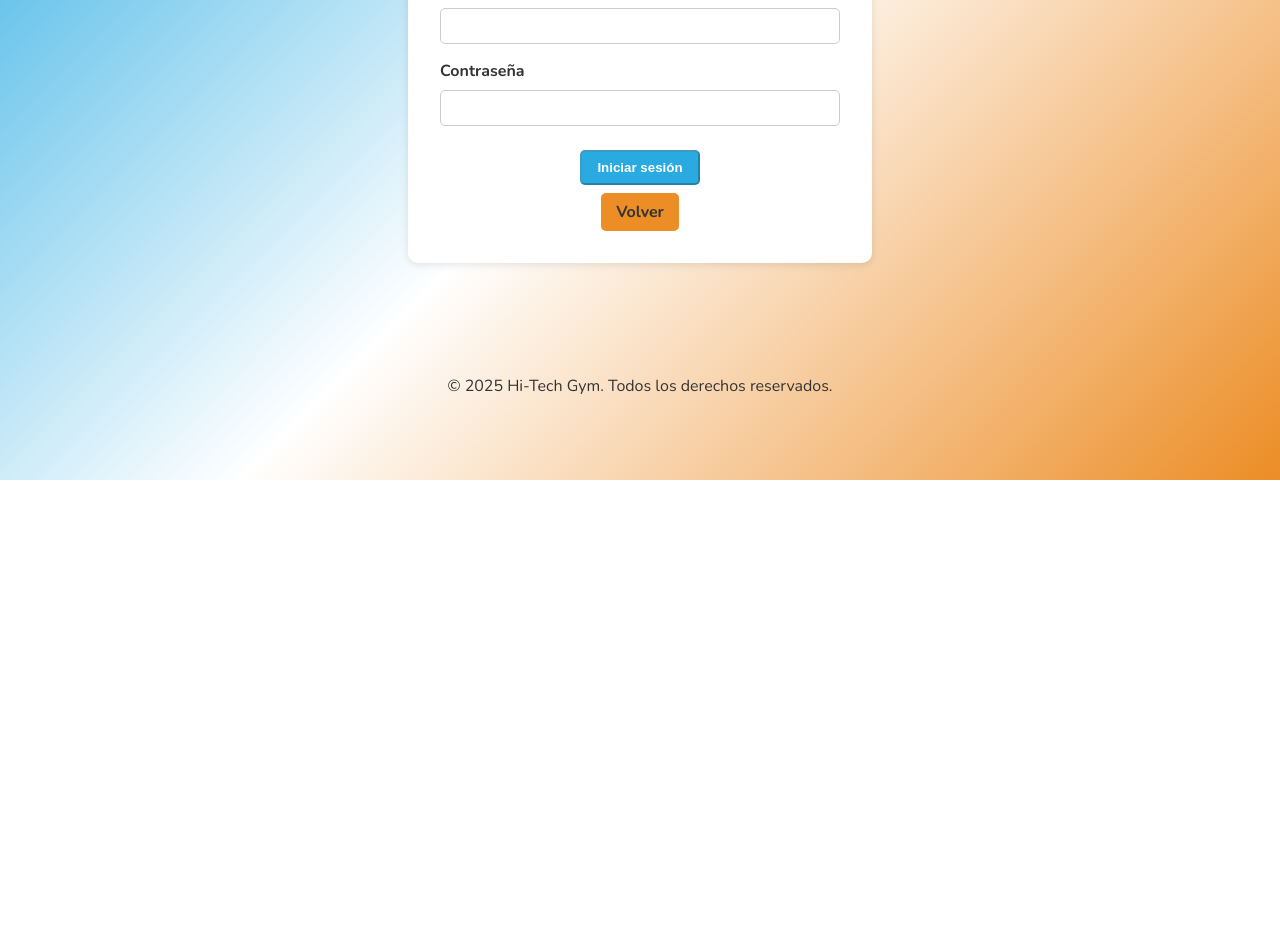
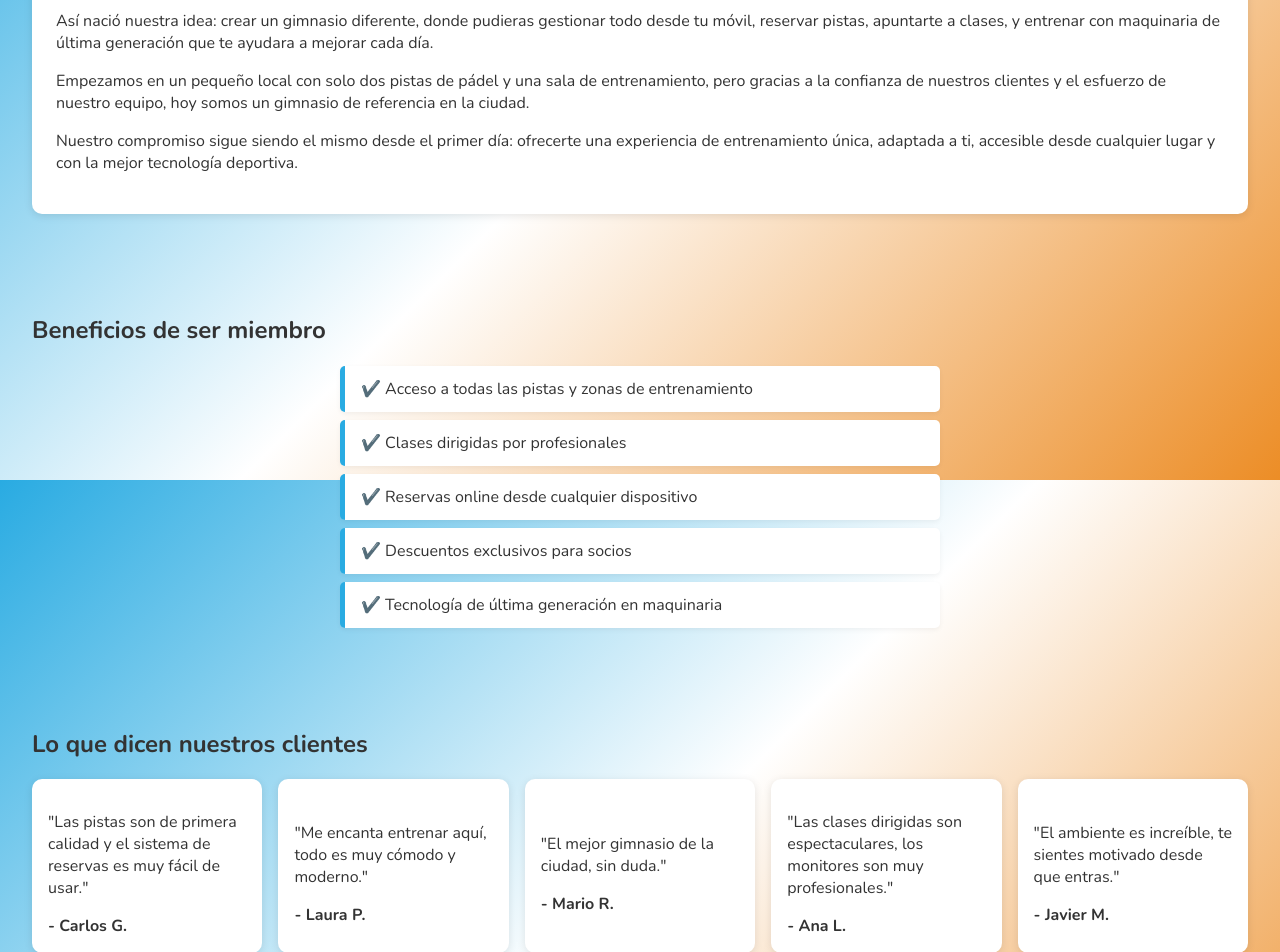
Before and after one commit to Julitown46/Hi-Tech-Gym, an Angular app in the folder frontend/: page /sobre-nosotros in a window 1280 px wide. Before the commit this address led to /login. Shown: the part 320-1272 px from the top of the page. Before the commit the page ends 800 px from the top, so only its background shows below. Built offline with nearby package versions, Linux system fonts and the light colour scheme.

Commit message:
Creada pagina Sobre nosotros y limpieza de codigo

```diff
--- a/frontend/src/app/app.routes.ts
+++ b/frontend/src/app/app.routes.ts
@@ -11,7 +11,7 @@ export const routes: Routes = [
     { path: '', component: InicioComponent },
     { path: 'login', component: LoginComponent },
     { path: 'perfil', component: PerfilComponent, canActivate: [authGuard] },
-    { path: 'contacto', component: ContactoComponent },
+    { path: 'sobre-nosotros', component: ContactoComponent },
     { path: 'reservas', component: ReservasComponent, canActivate: [authGuard] },
     { path: 'register', component: RegisterComponent },
     { path: '**', redirectTo: 'login' }
--- a/frontend/src/app/components/contacto/contacto.component.html
+++ b/frontend/src/app/components/contacto/contacto.component.html
@@ -1 +1,63 @@
-<p>contacto works!</p>
+<div class="section">
+    <h2>Sobre Nosotros</h2>
+    <div class="card">
+        <p>
+            Hi-Tech Gym nació en 2024 como el sueño de un grupo de apasionados del deporte y la tecnología.
+            Después de años entrenando en gimnasios tradicionales, nos dimos cuenta de que faltaba un espacio que
+            combinara la experiencia humana de los entrenadores con las posibilidades que ofrece la tecnología actual.
+        </p>
+        <p>
+            Así nació nuestra idea: crear un gimnasio diferente, donde pudieras gestionar todo desde tu móvil,
+            reservar pistas, apuntarte a clases, y entrenar con maquinaria de última generación que te ayudara a mejorar
+            cada día.
+        </p>
+        <p>
+            Empezamos en un pequeño local con solo dos pistas de pádel y una sala de entrenamiento, pero gracias a la
+            confianza
+            de nuestros clientes y el esfuerzo de nuestro equipo, hoy somos un gimnasio de referencia en la ciudad.
+        </p>
+        <p>
+            Nuestro compromiso sigue siendo el mismo desde el primer día: ofrecerte una experiencia de entrenamiento
+            única,
+            adaptada a ti, accesible desde cualquier lugar y con la mejor tecnología deportiva.
+        </p>
+    </div>
+</div>
+
+
+<div class="section">
+    <h2>Beneficios de ser miembro</h2>
+    <ul>
+        <li>✔️ Acceso a todas las pistas y zonas de entrenamiento</li>
+        <li>✔️ Clases dirigidas por profesionales</li>
+        <li>✔️ Reservas online desde cualquier dispositivo</li>
+        <li>✔️ Descuentos exclusivos para socios</li>
+        <li>✔️ Tecnología de última generación en maquinaria</li>
+    </ul>
+</div>
+
+<div class="section">
+    <h2>Lo que dicen nuestros clientes</h2>
+    <div class="review-carrusel">
+        <div class="card" *ngFor="let review of reviews">
+            <p>"{{ review.text }}"</p>
+            <strong>- {{ review.author }}</strong>
+        </div>
+    </div>
+</div>
+
+<section class="call-to-action section">
+    <h2>¿A qué esperas para unirte?</h2>
+    <p>Regístrate ahora y empieza a disfrutar de todos nuestros servicios.</p>
+    <div class="navbar-item auth-buttons">
+        <a routerLink="/register" class="navbar-item secondary-button">Registrarse</a>
+    </div>
+</section>
+
+<div class="section">
+    <h2>Visítanos</h2>
+    <div class="card">
+        <p>📍 Calle Gimnasio 23, Malaga</p>
+        <p>🕒 Lunes a Viernes: 7:00 - 22:00 | Sábados y Domingos: 8:00 - 20:00</p>
+    </div>
+</div>
--- a/frontend/src/app/components/contacto/contacto.component.ts
+++ b/frontend/src/app/components/contacto/contacto.component.ts
@@ -1,11 +1,19 @@
 import { Component } from '@angular/core';
+import { CommonModule } from '@angular/common';
 
 @Component({
   selector: 'app-contacto',
-  imports: [],
+  imports: [CommonModule],
   templateUrl: './contacto.component.html',
   styleUrl: './contacto.component.css'
 })
 export class ContactoComponent {
 
+  reviews = [
+  { text: 'Las pistas son de primera calidad y el sistema de reservas es muy fácil de usar.', author: 'Carlos G.' },
+  { text: 'Me encanta entrenar aquí, todo es muy cómodo y moderno.', author: 'Laura P.' },
+  { text: 'El mejor gimnasio de la ciudad, sin duda.', author: 'Mario R.' },
+  { text: 'Las clases dirigidas son espectaculares, los monitores son muy profesionales.', author: 'Ana L.' },
+  { text: 'El ambiente es increíble, te sientes motivado desde que entras.', author: 'Javier M.' }
+];
 }
--- a/frontend/src/app/components/inicio/inicio.component.html
+++ b/frontend/src/app/components/inicio/inicio.component.html
@@ -1,4 +1,3 @@
-<p *ngIf="logoutMessage" style="color: green; margin-top: 1rem;">{{ logoutMessage }}</p>
 <section class="hero">
   <h1>Bienvenido a <span class="highlight">Hi-Tech Gym</span></h1>
   <p>Tu gimnasio de confianza con reserva de pistas de pádel, clases dirigidas y la mejor tecnología deportiva para que
--- a/frontend/src/app/components/inicio/inicio.component.ts
+++ b/frontend/src/app/components/inicio/inicio.component.ts
@@ -13,11 +13,9 @@ import { RouterLink, Router, RouterModule } from '@angular/router';
 
 export class InicioComponent {
 
-  logoutMessage = '';
+  constructor(public loginService: LoginService, private router: Router) {}
 
-  constructor(public loginService: LoginService, private router: Router) { }
-
-  ngOnInit() {
+    ngOnInit() {
     this.loginService.syncLoginStatus();
   }
 
--- a/frontend/src/app/components/login/login.component.ts
+++ b/frontend/src/app/components/login/login.component.ts
@@ -38,6 +38,8 @@ export class LoginComponent {
             this.errorMessage = 'Credenciales incorrectas o usuario no válido';
           }
         });
+    } else {
+      this.toastService.showMessage('Por favor, rellene todos los datos');
     }
   }
 
--- a/frontend/src/app/components/navbar/navbar.component.html
+++ b/frontend/src/app/components/navbar/navbar.component.html
@@ -7,7 +7,7 @@
   <div class="navbar-menu">
     <a routerLink="/" class="navbar-item primary-button">Inicio</a>
     <a routerLink="/reserva" class="navbar-item primary-button">Reservar Pista</a>
-    <a routerLink="/contacto" class="navbar-item primary-button">Contacto</a>
+    <a routerLink="/sobre-nosotros" class="navbar-item primary-button">Sobre nosotros</a>
     <div *ngIf="loginService.loggedIn$ | async; else notLoggedIn">
       <div class="navbar-item auth-buttons">
         <a routerLink="/perfil" class="navbar-item secondary-button">Perfil</a>
--- a/frontend/src/styles.css
+++ b/frontend/src/styles.css
@@ -32,9 +32,26 @@ body {
 }
 
 .call-to-action {
-  background-color: var(--secondary-color);
-  color: var(--text-primary);
+  background-color: var(--primary-color);
+  color: white;
+  padding: 3rem 2rem;
+  text-align: center;
+  border-radius: 20px;
+  box-shadow: 0 4px 12px rgba(0, 0, 0, 0.15);
+  margin: 3rem auto;
+  max-width: 800px;
 }
+
+.call-to-action h2 {
+  font-size: 2rem;
+  margin-bottom: 1rem;
+}
+
+.call-to-action p {
+  font-size: 1.2rem;
+  margin-bottom: 2rem;
+}
+
 
 .navbar-item {
   text-decoration: none;
@@ -178,3 +195,38 @@ footer {
   90% { opacity: 1; transform: translateX(-50%) translateY(0); }
   100% { opacity: 0; transform: translateX(-50%) translateY(-10px); }
 }
+
+.section ul {
+  list-style: none;
+  padding: 0;
+  max-width: 600px;
+  margin: 1rem auto;
+  text-align: left;
+}
+
+.section ul li {
+  background-color: white;
+  padding: 0.75rem 1rem;
+  margin: 0.5rem 0;
+  border-left: 5px solid var(--primary-color);
+  border-radius: 5px;
+  box-shadow: 0 2px 5px rgba(0, 0, 0, 0.05);
+}
+
+.review-carrusel .card {
+  flex: 1;
+  min-height: auto;
+  max-width: 300px;
+  padding: 1rem;
+  margin: 0 auto;
+  display: flex;
+  flex-direction: column;
+  justify-content: center;
+}
+
+.review-carrusel {
+  display: flex;
+  justify-content: center;
+  gap: 1rem;
+  flex-wrap: wrap;
+}
```
Also changed, not shown: 1 other file (tests, documents, lock files or other folders). Lines whose indentation alone changed are shown as unchanged.
